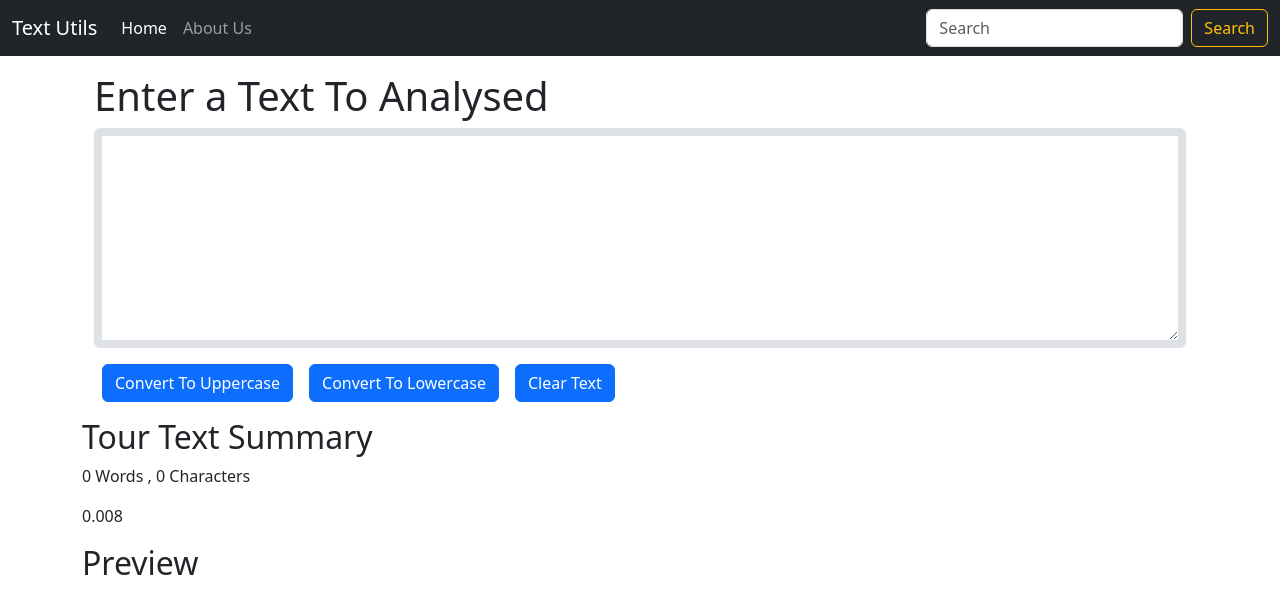
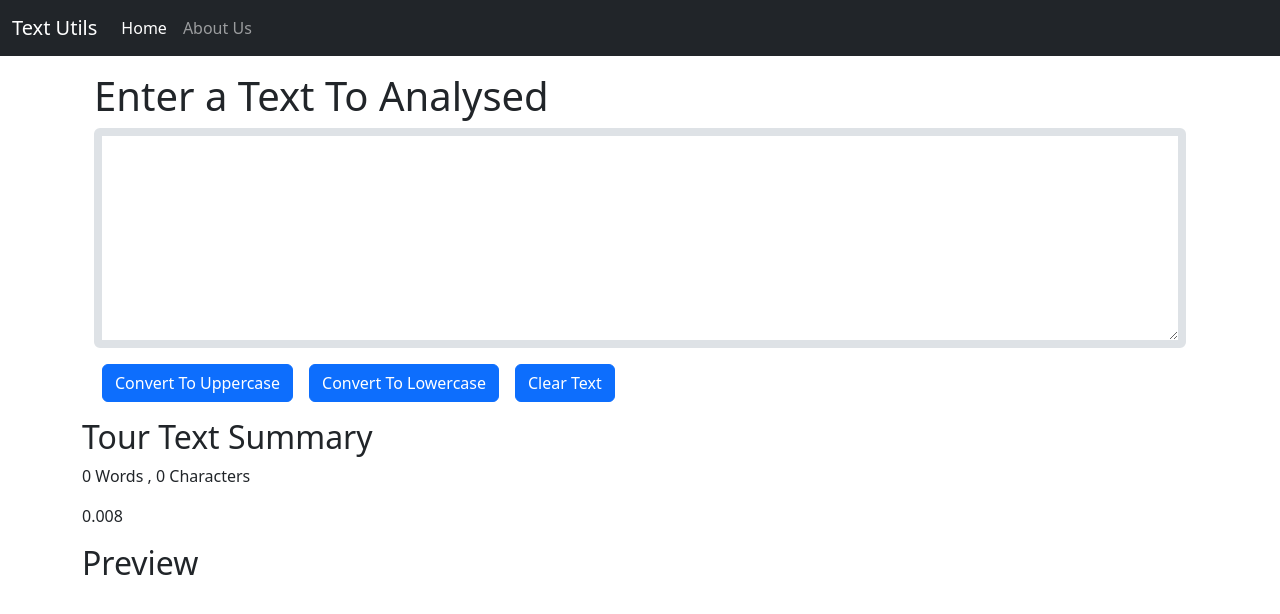
Before and after one commit to TechTitan8788/Text-Utils, a React (Vite) app: page / in a window 1280 px wide. Shown: the top 614 px of the page. Built offline with nearby package versions, Linux system fonts and the light colour scheme.

Commit message:
remove search bar

```diff
--- a/src/components/Navbar.jsx
+++ b/src/components/Navbar.jsx
@@ -32,17 +32,7 @@
               </a>
             </li>
           </ul>
-          <form className="d-flex" role="search">
-            <input
-              className="form-control me-2"
-              type="search"
-              placeholder="Search"
-              aria-label="Search"
-            />
-            <button className="btn btn-outline-warning" type="submit">
-              Search
-            </button>
-          </form>
+
         </div>
       </div>
     </nav>
```
